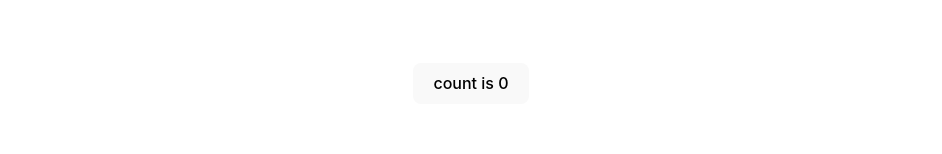
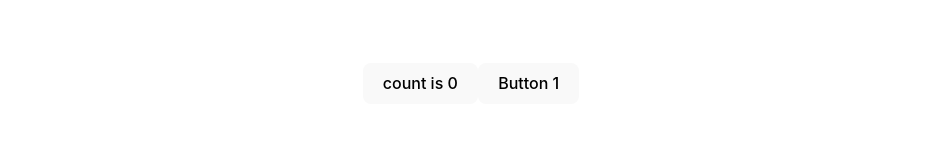
Before and after one commit to sabinmhx/colllegeapp, a React (Vite) app: page / in a window 1280 px wide. Shown: the part 426-580 px from the top of the page, without its empty margins (169-1111 px from the left). Built offline with nearby package versions, Linux system fonts and the light colour scheme.

Commit message:
Update App.jsx

```diff
--- a/src/App.jsx
+++ b/src/App.jsx
@@ -21,6 +21,8 @@ function App() {
         <button onClick={() => setCount((count) => count + 1)}>
           count is {count}
         </button>
+        <button>Button 1
+        </button>
       </div>
       <p className="read-the-docs">
         Hello, This is Sabin Maharjan
```
